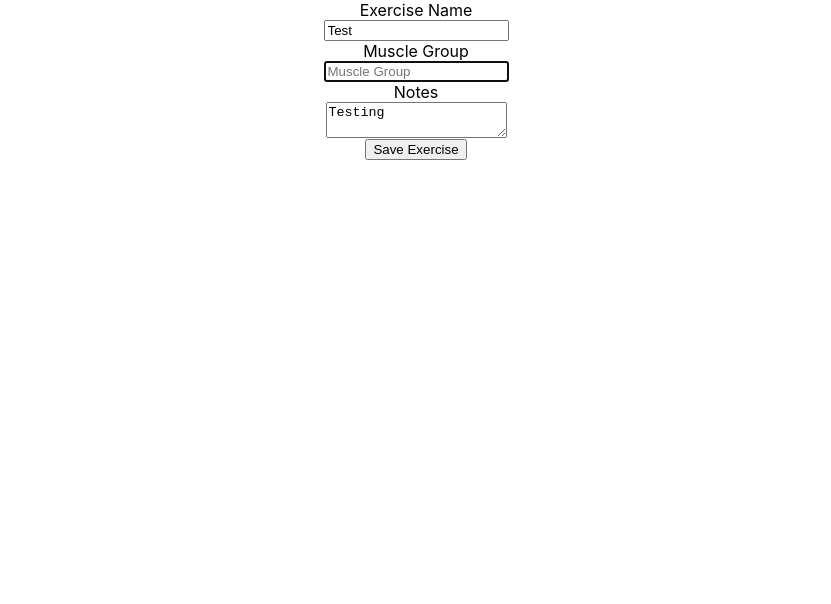
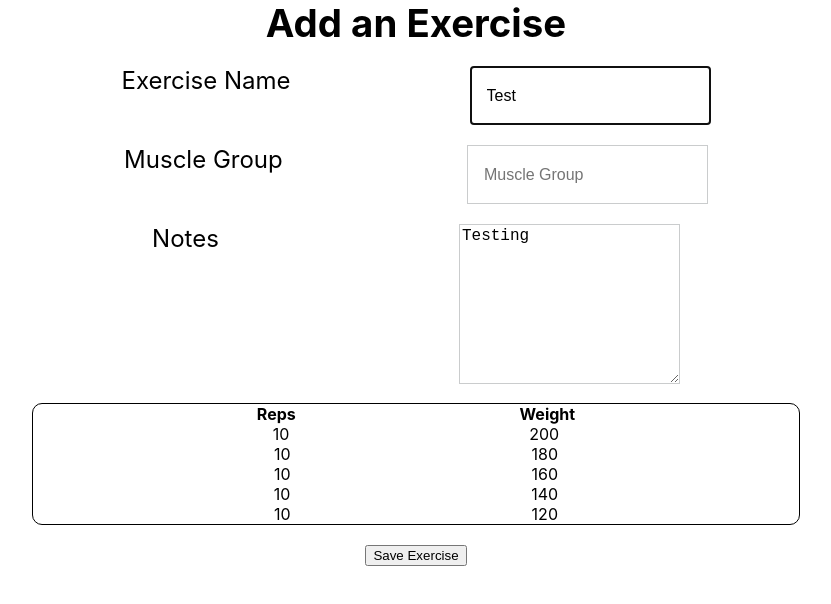
Before and after one commit to rgero/React_WorkoutTracker, a React (Create React App) app in the folder workout_tracker/: page / in a window 1280 px wide. Shown: the top 604 px of the page, without its empty margins (224-1055 px from the left). Built offline with nearby package versions, Linux system fonts and the light colour scheme.

Commit message:
Adding a set display to the exercise form. Still need to add the ability to create/remove sets on the fly (similar to how I'm doing it on the react native project)

```diff
--- a/workout_tracker/src/components/exercise/ExerciseForm.js
+++ b/workout_tracker/src/components/exercise/ExerciseForm.js
@@ -1,6 +1,8 @@
-import React, {useState} from 'react';
+import React, {useState, useEffect} from 'react';
 
-import '../../styles/components/exercise/ExerciseForm.css'
+import '../../styles/components/inputs.css'
+import '../../styles/components/Exercise.css'
+import { SetList } from '../set/SetList';
 
 export const ExerciseForm = ({exercise = {}, onSubmit})=>
 {
@@ -10,11 +12,29 @@ export const ExerciseForm = ({exercise = {}, onSubmit})=>
     const [notes, setNotes] = useState(exercise.notes ? exercise.notes : "");
     const [error, setError] = useState("");
 
+    useEffect(()=> {
+        var testSets = [
+            { reps: 10, weight: 200},
+            { reps: 10, weight: 180},
+            { reps: 10, weight: 160},
+            { reps: 10, weight: 140},
+            { reps: 10, weight: 120},
+        ]
+
+        setSetList(testSets);
+    }, setSetList)
+
     return (
+        <div>
+            <div className='exerciseHeader'>
+                Add an Exercise
+            </div>
+            <div className="content">
                 <form className="form" onSubmit={onSubmit}>
                     {error !== '' && <p className="form__error">{error}</p>}
 
                     {/* Name */}
+                    <div className="input-entry">
                         <label>Exercise Name</label>
                         <input
                             type="text"
@@ -22,32 +42,41 @@ export const ExerciseForm = ({exercise = {}, onSubmit})=>
                             placeholder="Exercise Name"
                             autoFocus
                             value={name}
-                onChange={setExerciseName}
+                            onChange={e => setExerciseName(e.target.value)}
                         />
+                    </div>
 
                     {/* Muscle Group */}
+                    <div className="input-entry">
                         <label>Muscle Group</label>
                         <input
                             type="text"
                             className="text-input"
                             placeholder="Muscle Group"
-                autoFocus
                             value={muscleGroup}
-                onChange={setMuscleGroup}
+                            onChange={e => setMuscleGroup(e.target.value)}
                         />
+                    </div>
 
                     {/* Notes */}
+                    <div className="input-entry">
                         <label htmlFor='notesSection'>Notes</label>
                         <textarea id='notesSection'
                             placeholder="Add a note about your exercise"
-                className="textarea"
+                            className="text-area"
                             value={notes}
-                onChange={setNotes}
+                            onChange={e => setNotes(e.target.value)}
                         >
                         </textarea>
+                    </div>
+
+                    <SetList setList={setList}/>
+
                     <div>
                         <button className="button">Save Exercise</button>
                     </div>
                 </form>
+            </div>
+        </div>
     )
 }
--- /dev/null
+++ b/workout_tracker/src/components/set/SetForm.js
@@ -0,0 +1,52 @@
+import React, {useState} from 'react';
+
+import '../../styles/components/inputs.css'
+
+export const SetForm = ({set = {}, onSubmit})=>
+{
+    const [reps, setReps] = useState(set.reps ? set.reps : "")
+    const [weight, setWeight] = useState(set.weight ? set.weight : "");
+    const [error, setError] = useState("")
+
+    const processChange = (event, callback) => {
+        const amount = event.target.value;
+        if (!amount || amount.match(/^\d{1,}(\.\d{0,2})?$/)) {
+            callback(amount);
+        }
+    }
+
+    return (
+        <form className="form" onSubmit={onSubmit}>
+            {error !== '' && <p className="form__error">{error}</p>}
+
+            {/* Reps */}
+            <div className="input-entry">
+                <label>Reps</label>
+                <input
+                    type="text-input"
+                    className="text-input"
+                    placeholder="Reps"
+                    autoFocus
+                    value={reps}
+                    onChange={e => processChange(e, setReps)}
+                />
+            </div>
+
+            <div className="input-entry">
+                <label>Weight</label>
+                <input
+                    type="text-input"
+                    className="text-input"
+                    placeholder="Weight"
+                    value={weight}
+                    onChange={e => processChange(e, setWeight)}
+                />
+            </div>
+
+            <div>
+                <button className="button">Save Set</button>
+            </div>
+
+        </form>
+    )
+}
--- /dev/null
+++ b/workout_tracker/src/components/set/SetList.js
@@ -0,0 +1,32 @@
+import React from 'react';
+import { SetListItem } from './SetListItem';
+import { SetListHeader } from './SetListHeader';
+
+import '../../styles/components/set/SetList.css';
+
+export const SetList = ({setList = []})=>
+{
+    return (
+        <div className="setList">
+        {
+            setList.length === 0 ? (
+                <div className="list-item list-item--message">
+                    <span>No Sets</span>
+                </div>
+            ) : (
+                <div>
+                    <SetListHeader/>
+                    {
+                        setList.map((set, index) => (
+                        <SetListItem
+                            id={set.id}
+                            reps={set.reps}
+                            weight={set.weight}
+                        />))
+                    }
+                </div>
+            )
+        }
+    </div>
+    )
+}
--- /dev/null
+++ b/workout_tracker/src/components/set/SetListHeader.js
@@ -0,0 +1,17 @@
+import React from 'react';
+
+import '../../styles/components/set/SetList.css';
+
+export const SetListHeader = ({reps, weight})=>
+{
+    return (
+        <div className="setListHeader">
+            <div>
+                Reps
+            </div>
+            <div>
+                Weight
+            </div>
+        </div>
+    )
+}
--- /dev/null
+++ b/workout_tracker/src/components/set/SetListItem.js
@@ -0,0 +1,17 @@
+import React from 'react';
+
+import '../../styles/components/set/SetList.css';
+
+export const SetListItem = ({reps, weight})=>
+{
+    return (
+        <div className="setListItem">
+            <div>
+                {reps}
+            </div>
+            <div>
+                {weight}
+            </div>
+        </div>
+    )
+}
--- /dev/null
+++ b/workout_tracker/src/styles/components/Exercise.css
@@ -0,0 +1,9 @@
+.exerciseHeader {
+    font-size: 2.4rem;
+    font-weight: bold;
+}
+
+.content {
+    display:flex;
+    justify-content: center;
+}
--- a/workout_tracker/src/styles/components/exercise/ExerciseForm.css
+++ /dev/null
@@ -1,9 +0,0 @@
-.form {
-    display: flex;
-    flex-direction: column;
-    align-items: center;
-}
-
-.input {
-    width: 60%;
-}
--- /dev/null
+++ b/workout_tracker/src/styles/components/inputs.css
@@ -0,0 +1,36 @@
+.form {
+    display: flex;
+    flex-direction: column;
+    width: 60%;
+}
+
+.text-input {
+    border: 1px solid #cacccd;
+    height: 25px;
+    font-size: 1rem;
+    font-weight: 300;
+    padding: 1rem;
+}
+
+.text-area {
+    border: 1px solid #cacccd;
+    height: 50px;
+    font-size: 1rem;
+    font-weight: 300;
+    height: 10rem;
+
+    -webkit-box-sizing: border-box;
+       -moz-box-sizing: border-box;
+            box-sizing: border-box;
+}
+
+label {
+    font-size: 1.5rem;
+}
+
+.input-entry {
+    padding-top: 20px;
+    display: flex;
+    flex-direction: row;
+    justify-content: space-around;
+}
--- /dev/null
+++ b/workout_tracker/src/styles/components/set/SetList.css
@@ -0,0 +1,20 @@
+.setListItem {
+    display: flex;
+    flex-direction: row;
+    justify-content: space-evenly;
+}
+
+.setListHeader
+{
+    display: flex;
+    flex-direction: row;
+    justify-content: space-evenly;
+    font-weight: bold;
+}
+
+.setList
+{
+    margin: 1.2rem 0 1.2rem 0;
+    border: 1px black solid;
+    border-radius: 10px;
+}
```
Also changed, not shown: workout_tracker/src/App.js (+1 -14 lines). Lines whose indentation alone changed are shown as unchanged.
